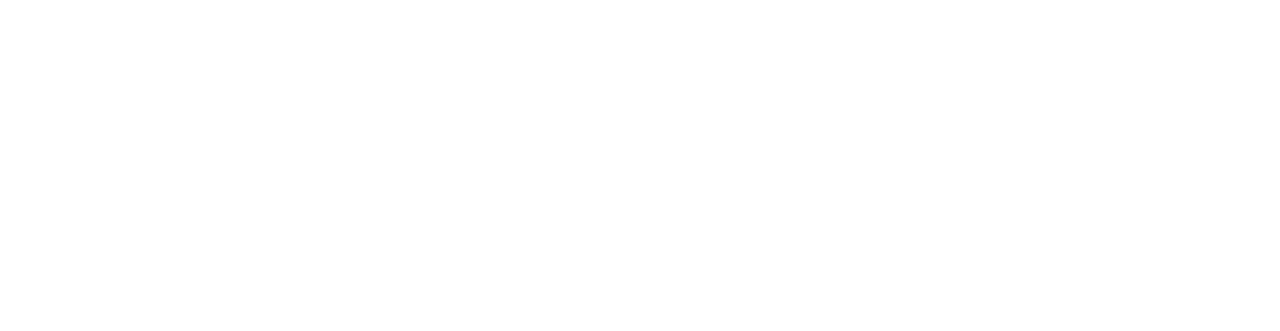
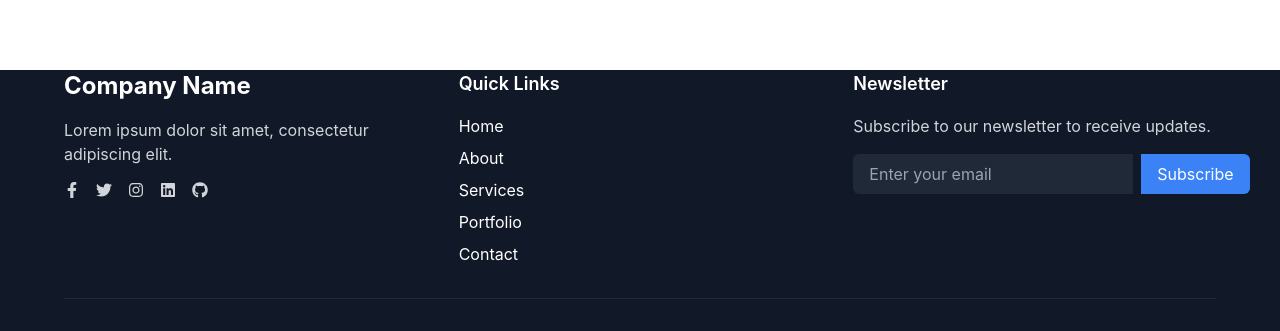
Before and after one commit to ShahFH/CodeBlogee, a React (Create React App) app: page / in a window 1280 px wide. Shown: the part 1941-2272 px from the top of the page. Before the commit the page ends 2011 px from the top, so only its background shows below. Built offline with nearby package versions, Linux system fonts and the light colour scheme.

Commit message:
basic code structure done

```diff
--- a/package.json
+++ b/package.json
@@ -5,6 +5,7 @@
   "dependencies": {
     "react": "^18.1.0",
     "react-dom": "^18.1.0",
+    "react-icons": "^4.8.0",
     "react-router-dom": "^6.11.1"
   },
   "scripts": {
--- a/src/components/footer.js
+++ b/src/components/footer.js
@@ -1,11 +1,60 @@
 import React from 'react';
+import { FaFacebookF, FaTwitter, FaInstagram, FaLinkedin, FaGithub } from 'react-icons/fa';
 
 function Footer() {
+  const currentYear = new Date().getFullYear();
+
   return (
-    <footer>
-      {/* Footer content */}
-      <div className='footer container'>
+    <footer className="bg-gray-900 text-white">
+      <div className="container mx-auto py-12 px-4">
+        <div className="grid grid-cols-1 md:grid-cols-3 gap-8">
+          {/* Left Section */}
+          <div className="flex flex-col space-y-4">
+            <h2 className="text-2xl font-bold">Company Name</h2>
+            <p className="text-gray-300">Lorem ipsum dolor sit amet, consectetur adipiscing elit.</p>
+            <div className="flex space-x-4">
+              <a href="#" className="text-gray-300 hover:text-gray-100"><FaFacebookF /></a>
+              <a href="#" className="text-gray-300 hover:text-gray-100"><FaTwitter /></a>
+              <a href="#" className="text-gray-300 hover:text-gray-100"><FaInstagram /></a>
+              <a href="#" className="text-gray-300 hover:text-gray-100"><FaLinkedin /></a>
+              <a href="#" className="text-gray-300 hover:text-gray-100"><FaGithub /></a>
+            </div>
+          </div>
 
+          {/* Middle Section */}
+          <div className="flex flex-col space-y-4">
+            <h3 className="text-lg font-semibold">Quick Links</h3>
+            <ul className="space-y-2">
+              <li><a href="#">Home</a></li>
+              <li><a href="#">About</a></li>
+              <li><a href="#">Services</a></li>
+              <li><a href="#">Portfolio</a></li>
+              <li><a href="#">Contact</a></li>
+            </ul>
+          </div>
+
+          {/* Right Section */}
+          <div className="flex flex-col space-y-4">
+            <h3 className="text-lg font-semibold">Newsletter</h3>
+            <p className="text-gray-300">Subscribe to our newsletter to receive updates.</p>
+            <div className="flex space-x-2">
+              <input type="email" placeholder="Enter your email" className="bg-gray-800 text-white py-2 px-4 rounded-l-md focus:outline-none focus:ring focus:border-blue-500" />
+              <button className="bg-blue-500 text-white py-2 px-4 rounded-r-md hover:bg-blue-600 transition-colors duration-300">Subscribe</button>
+            </div>
+          </div>
+        </div>
+
+        {/* Bottom Section */}
+        <div className="border-t border-gray-800 mt-8 pt-8 flex justify-between items-center">
+          <p className="text-sm text-gray-300">© {currentYear} Company Name. All rights reserved.</p>
+          <div className="flex space-x-4">
+            <a href="#" className="text-gray-300 hover:text-gray-100"><FaFacebookF /></a>
+            <a href="#" className="text-gray-300 hover:text-gray-100"><FaTwitter /></a>
+            <a href="#" className="text-gray-300 hover:text-gray-100"><FaInstagram /></a>
+            <a href="#" className="text-gray-300 hover:text-gray-100"><FaLinkedin /></a>
+            <a href="#" className="text-gray-300 hover:text-gray-100"><FaGithub /></a>
+          </div>
+        </div>
       </div>
     </footer>
   );
```
Also changed, not shown: 1 other file (tests, documents, lock files or other folders).
